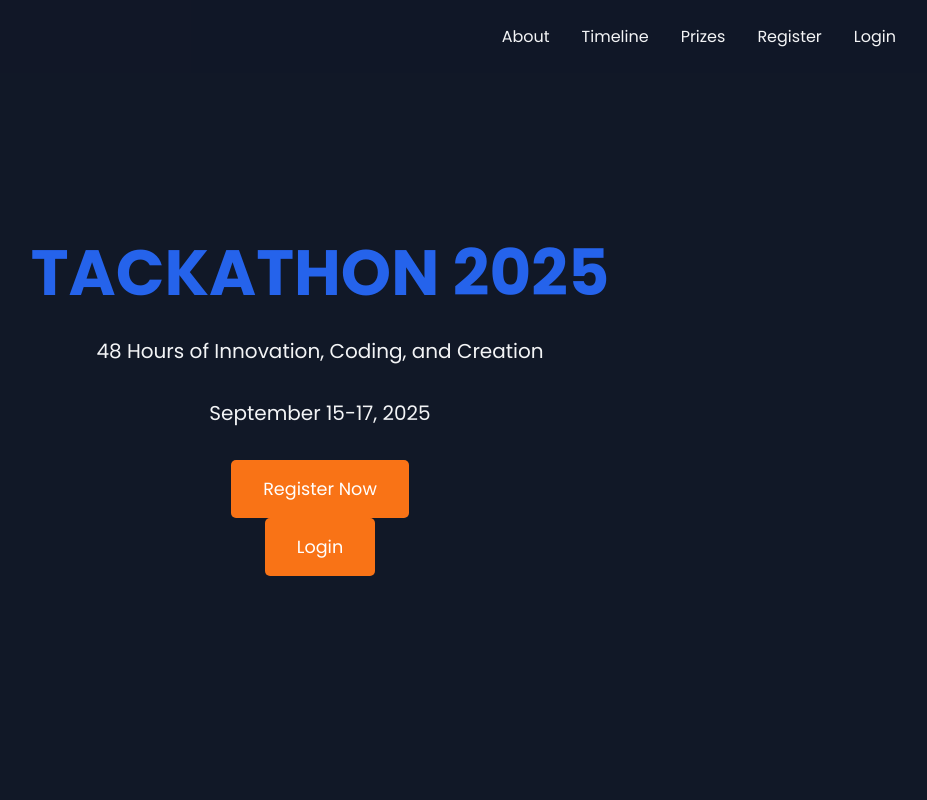
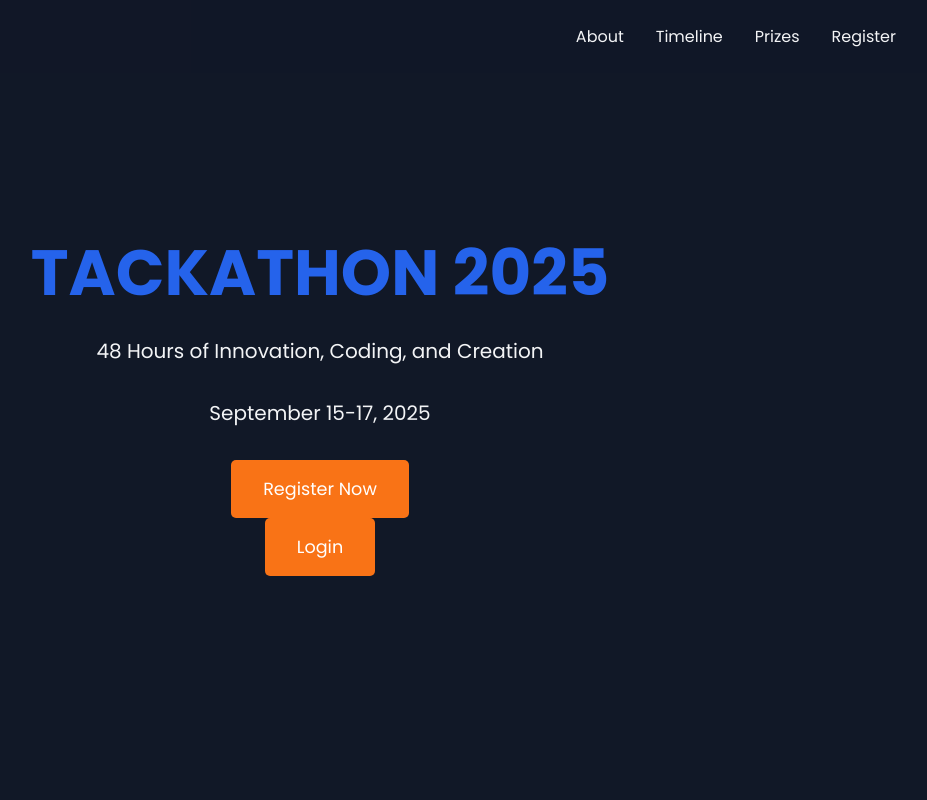
Before and after one commit to chandan-xcoder/Basic-HTML, a plain HTML site: page index.html in a window 1280 px wide. Shown: the top 800 px of the page, without its empty margins (320-1247 px from the left). Drawn offline with Linux system fonts and the light colour scheme.

Commit message:
remove login

```diff
--- a/index.html
+++ b/index.html
@@ -143,7 +143,7 @@
             <li><a href="#timeline">Timeline</a></li>
             <li><a href="#prizes">Prizes</a></li>
             <li><a href="#register">Register</a></li>
-            <li><a href="#login">Login</a></li>
+
         </ul>
     </nav>
 
```
